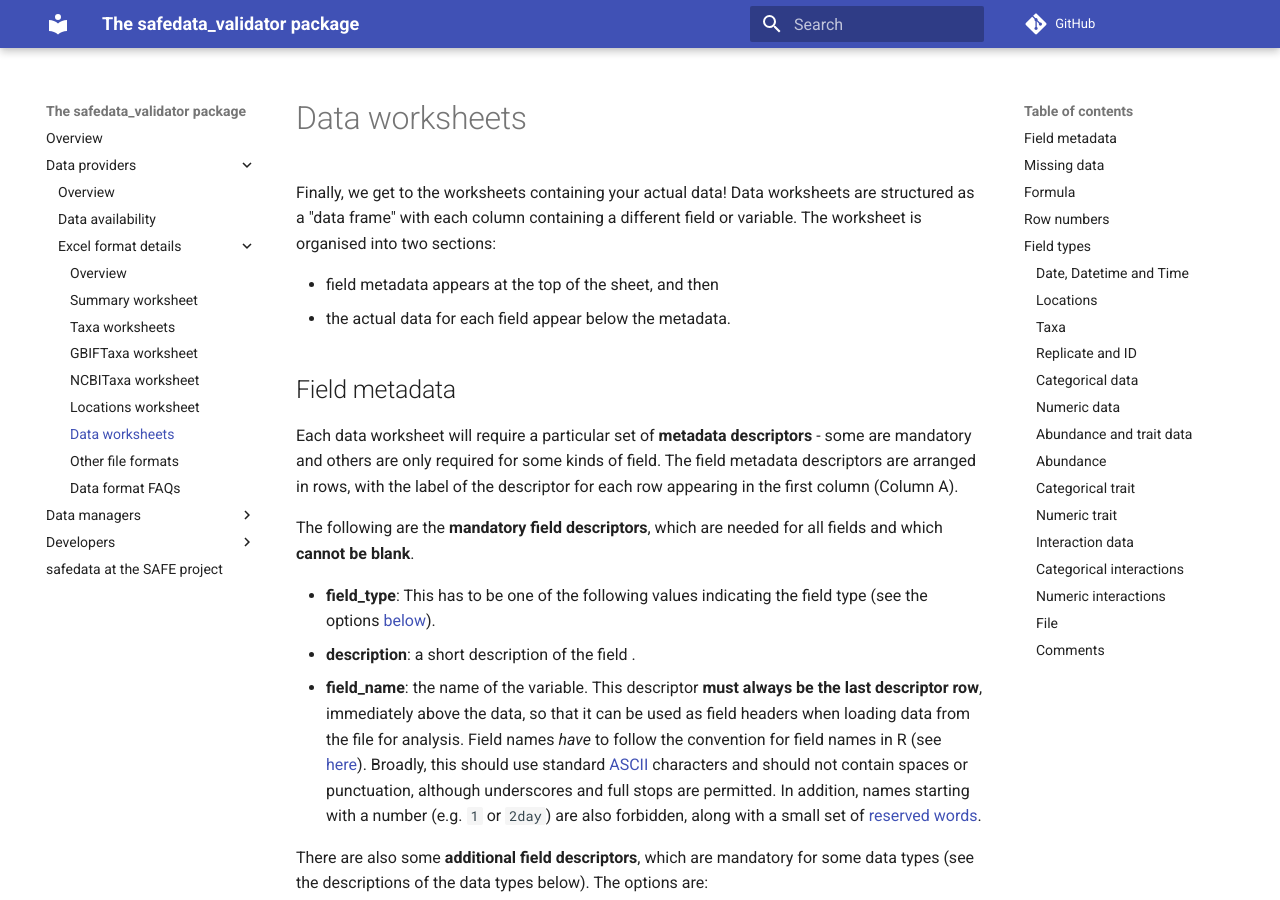
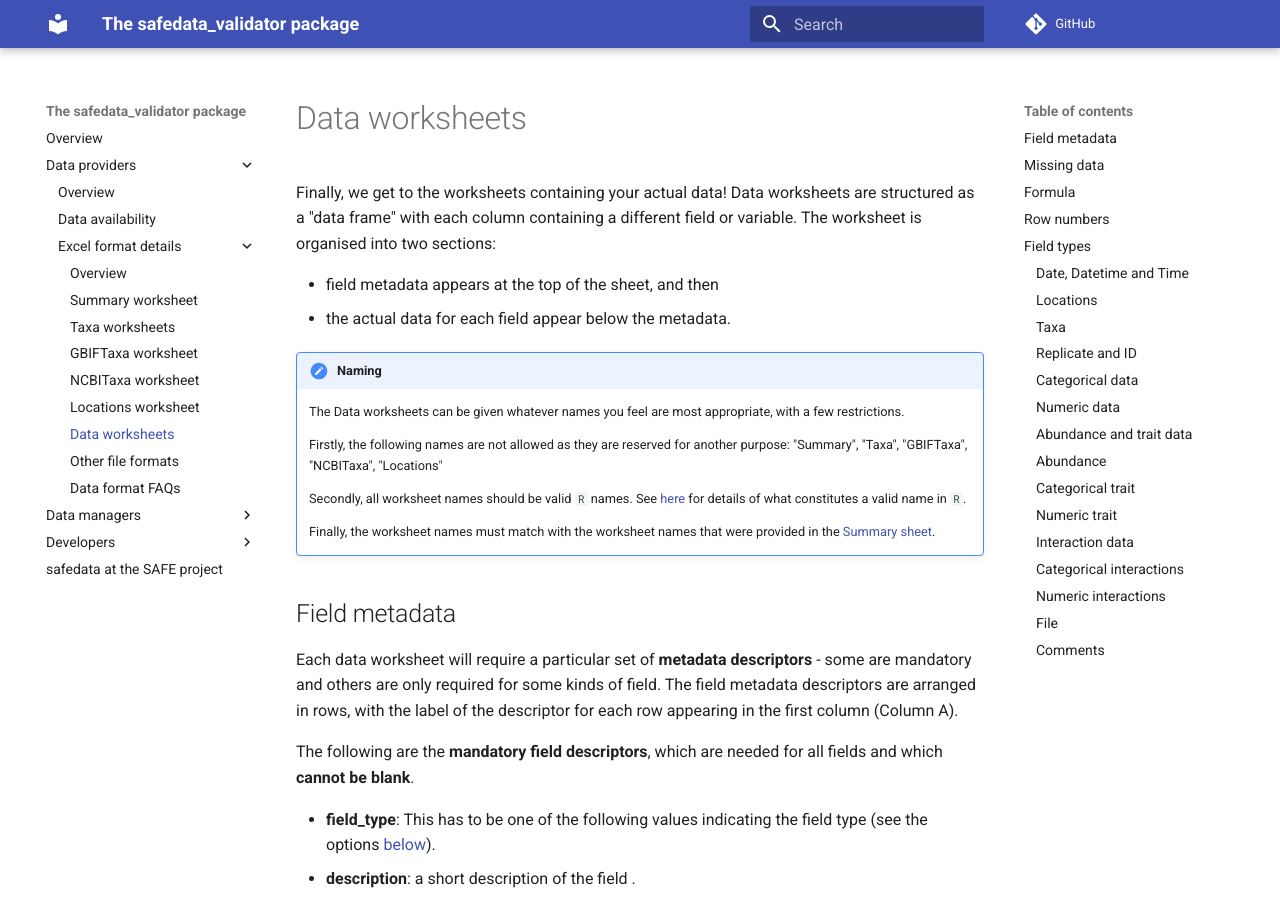
Before and after one commit to ImperialCollegeLondon/safedata_validator, an MkDocs documentation site: the page built from docs/data_providers/data_format/data.md, in a window 1280 px wide and 900 px high. Built offline with MkDocs 1.6.1 and Material for MkDocs 9.7.7, drawn with Linux system fonts in a browser that asks for light colours; comment, search, counter and statistics services are not loaded.

Commit message:
Added note to docs on valid data worksheet names

```diff
--- a/docs/data_providers/data_format/data.md
+++ b/docs/data_providers/data_format/data.md
@@ -35,6 +35,20 @@ The worksheet is organised into two sections:
 
 * field metadata appears at the top of the sheet, and then
 * the actual data for each field appear below the metadata.
+
+!!! Note "Naming"
+    The Data worksheets can be given whatever names you feel are most appropriate, with
+    a few restrictions.
+
+    Firstly, the following names are not allowed as they are reserved for another
+    purpose: "Summary", "Taxa", "GBIFTaxa", "NCBITaxa", "Locations"
+
+    Secondly, all worksheet names should be valid `R` names. See
+    [here](https://adv-r.hadley.nz/names-values.html#non-syntactic) for details of what
+    constitutes a valid name in `R`.
+
+    Finally, the worksheet names must match with the worksheet names that were provided
+    in the [Summary sheet](./summary.md#data-worksheet).
 
 ## Field metadata
 
```
Also changed, not shown: docs/data_providers/data_format/summary.md (+2 -1 lines).
